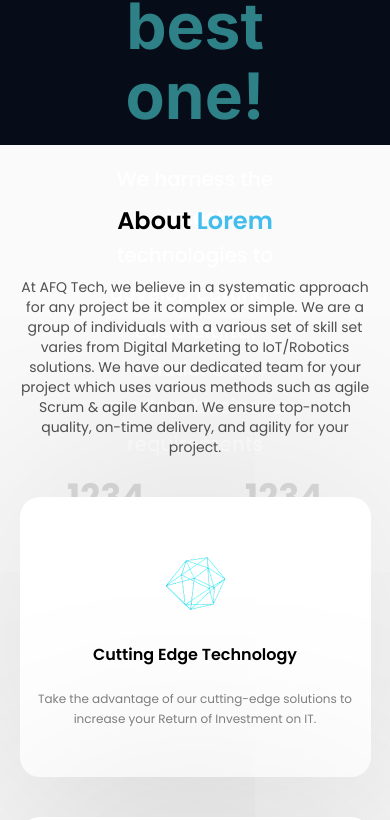
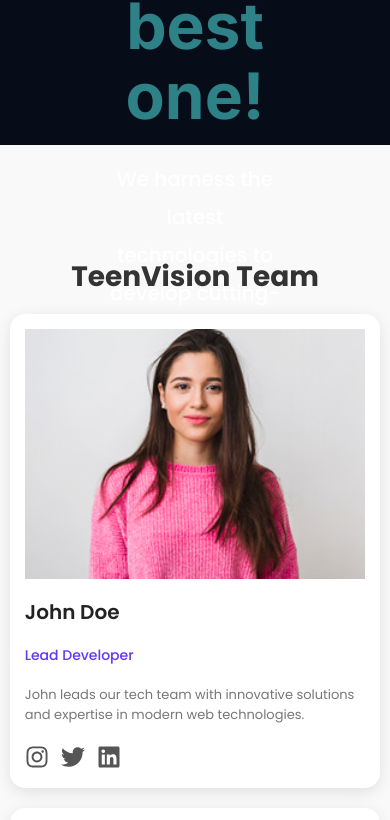
Before and after one commit to Akbarshoh404/TeenVision, a React (Create React App) app: page / in a window 390 px wide. Shown: the part 699-1519 px from the top of the page. Built offline with nearby package versions, Linux system fonts and the light colour scheme; a web font is replaced by a local one.

Commit message:
section with responsive

```diff
--- a/src/Landing/Home/Section2/index.jsx
+++ b/src/Landing/Home/Section2/index.jsx
@@ -1,15 +1,99 @@
-import React from 'react'
+import React from "react";
+import styles from "./style.module.scss";
+import { FaInstagram, FaTwitter, FaLinkedin } from "react-icons/fa";
 
-import styles from "./style.module.scss"
+import img from "../../../Components/images/cardexample.png";
+
+const teamMembers = [
+  {
+    id: 1,
+    image: img, // Updated to rectangular placeholder
+    name: "John Doe",
+    responsibility: "Lead Developer",
+    description:
+      "John leads our tech team with innovative solutions and expertise in modern web technologies.",
+    social: {
+      instagram: "https://instagram.com/johndoe",
+      twitter: "https://twitter.com/johndoe",
+      linkedin: "https://linkedin.com/in/johndoe",
+    },
+  },
+  {
+    id: 2,
+    image: img,
+    name: "Jane Smith",
+    responsibility: "UI/UX Designer",
+    description:
+      "Jane crafts intuitive and beautiful designs that enhance user experiences.",
+    social: {
+      instagram: "https://instagram.com/janesmith",
+      twitter: "https://twitter.com/janesmith",
+      linkedin: "https://linkedin.com/in/janesmith",
+    },
+  },
+  {
+    id: 3,
+    image: img,
+    name: "Alex Johnson",
+    responsibility: "Project Manager",
+    description:
+      "Alex ensures projects run smoothly and deadlines are met with precision.",
+    social: {
+      instagram: "https://instagram.com/alexjohnson",
+      twitter: "https://twitter.com/alexjohnson",
+      linkedin: "https://linkedin.com/in/alexjohnson",
+    },
+  },
+];
 
 const HomeSection2 = () => {
   return (
     <>
       <div className={styles.section}>
+        <div className={styles.container}>
+          <h2 className={styles.title}>TeenVision Team</h2>
 
+          <div className={styles.cards}>
+            {teamMembers.map((member) => (
+              <div key={member.id} className={styles.card}>
+                <div className={styles.cardImage}>
+                  <img src={member.image} alt={member.name} />
+                </div>
+                <h3 className={styles.cardName}>{member.name}</h3>
+                <p className={styles.cardResponsibility}>
+                  {member.responsibility}
+                </p>
+                <p className={styles.cardDescription}>{member.description}</p>
+                <div className={styles.socialLinks}>
+                  <a
+                    href={member.social.instagram}
+                    target="_blank"
+                    rel="noopener noreferrer"
+                  >
+                    <FaInstagram />
+                  </a>
+                  <a
+                    href={member.social.twitter}
+                    target="_blank"
+                    rel="noopener noreferrer"
+                  >
+                    <FaTwitter />
+                  </a>
+                  <a
+                    href={member.social.linkedin}
+                    target="_blank"
+                    rel="noopener noreferrer"
+                  >
+                    <FaLinkedin />
+                  </a>
+                </div>
+              </div>
+            ))}
+          </div>
+        </div>
       </div>
     </>
-  )
-}
+  );
+};
 
-export default HomeSection2
+export default HomeSection2;
--- a/src/Landing/Home/Section2/style.module.scss
+++ b/src/Landing/Home/Section2/style.module.scss
@@ -1,4 +1,5 @@
-*{
+// style.module.scss
+* {
   margin: 0px;
   padding: 0px;
   box-sizing: border-box;
@@ -6,10 +7,235 @@
 
 .section {
   width: 100%;
-    height: 100vh;
+  height: fit-content;
+  background-color: #f9f9f9;
+  display: flex;
+  align-items: center;
+  padding: 100px 0px;
 }
 
 .container {
   width: 85%;
   margin: auto;
+  display: flex;
+  flex-direction: column;
+  align-items: center;
+  gap: 60px;
+  padding: 40px 0;
+  max-height: 100%;
 }
+
+.title {
+  font-family: Poppins, sans-serif;
+  font-weight: 700;
+  font-size: 42px;
+  line-height: 48px;
+  text-align: center;
+  color: #333;
+}
+
+.cards {
+  width: 100%;
+  display: grid;
+  grid-template-columns: repeat(3, 1fr);
+  gap: 40px;
+  flex-grow: 1;
+  align-items: stretch;
+}
+
+.card {
+  background-color: white;
+  border-radius: 20px;
+  padding: 30px;
+  box-shadow: 0 4px 15px rgba(0, 0, 0, 0.1);
+  display: flex;
+  flex-direction: column;
+  gap: 20px;
+  height: 100%;
+}
+
+.cardImage {
+  width: 100%;
+  height: 300px;
+  overflow: hidden;
+
+  img {
+    width: 100%;
+    height: 100%;
+    object-fit: cover;
+  }
+}
+
+.cardName {
+  font-family: Poppins, sans-serif;
+  font-weight: 600;
+  font-size: 24px;
+  line-height: 30px;
+  color: #222;
+  text-align: left;
+}
+
+.cardResponsibility {
+  font-family: Poppins, sans-serif;
+  font-weight: 500;
+  font-size: 18px;
+  line-height: 24px;
+  color: #6236f5;
+  text-align: left;
+}
+
+.cardDescription {
+  font-family: Poppins, sans-serif;
+  font-weight: 400;
+  font-size: 16px;
+  line-height: 24px;
+  color: #777;
+  text-align: left;
+  flex-grow: 1;
+}
+
+.socialLinks {
+  display: flex;
+  gap: 20px;
+
+  a {
+    color: #555;
+    text-decoration: none;
+    transition: color 0.3s ease;
+
+    &:hover {
+      color: #297379;
+    }
+
+    svg {
+      font-size: 24px;
+    }
+  }
+}
+
+// Responsive Design
+@media screen and (max-width: 1024px) {
+  .container {
+    width: 90%;
+    gap: 40px;
+    padding: 30px 0;
+  }
+
+  .cards {
+    grid-template-columns: repeat(2, 1fr);
+    gap: 30px;
+  }
+
+  .title {
+    font-size: 36px;
+    line-height: 42px;
+  }
+
+  .card {
+    padding: 25px;
+  }
+
+  .cardImage {
+    height: 250px; // Adjusted height for smaller screens
+  }
+}
+
+@media screen and (max-width: 768px) {
+  .container {
+    width: 92%;
+    gap: 30px;
+    padding: 20px 0;
+  }
+
+  .cards {
+    grid-template-columns: 1fr;
+    gap: 25px;
+  }
+
+  .title {
+    font-size: 32px;
+    line-height: 38px;
+  }
+
+  .card {
+    padding: 20px;
+    height: auto;
+  }
+
+  .cardImage {
+    height: 350px;
+  }
+
+  .cardName {
+    font-size: 22px;
+    line-height: 28px;
+  }
+
+  .cardResponsibility {
+    font-size: 16px;
+    line-height: 22px;
+  }
+
+  .cardDescription {
+    font-size: 14px;
+    line-height: 22px;
+  }
+
+  .socialLinks {
+    gap: 15px;
+
+    svg {
+      font-size: 22px;
+    }
+  }
+}
+
+@media screen and (max-width: 480px) {
+  .container {
+    width: 95%;
+    gap: 20px;
+    padding: 15px 0;
+  }
+
+  .cards {
+    gap: 20px;
+  }
+
+  .title {
+    font-size: 28px;
+    line-height: 34px;
+  }
+
+  .card {
+    padding: 15px;
+    border-radius: 15px;
+    height: auto;
+  }
+
+  .cardImage {
+    height: 250px;
+  }
+
+  .cardName {
+    font-size: 20px;
+    line-height: 26px;
+  }
+
+  .cardResponsibility {
+    font-size: 14px;
+    line-height: 20px;
+  }
+
+  .cardDescription {
+    font-size: 13px;
+    line-height: 20px;
+  }
+
+  .socialLinks {
+    gap: 12px;
+
+    svg {
+      font-size: 20px;
+    }
+  }
+}
--- a/src/Landing/Home/index.jsx
+++ b/src/Landing/Home/index.jsx
@@ -15,8 +15,8 @@ const LandingHome = () => {
     <>
       <LandingNavbar />
       <Home_Header />
+      <HomeSection2 />
       <HomeSection1 />
-      {/* <HomeSection2 /> */}
       <HomeSection3 />
       <LandingFooter />
     </>
```
Also changed, not shown: src/Components/images/cardexample.png (added). Lines whose indentation alone changed are shown as unchanged.
